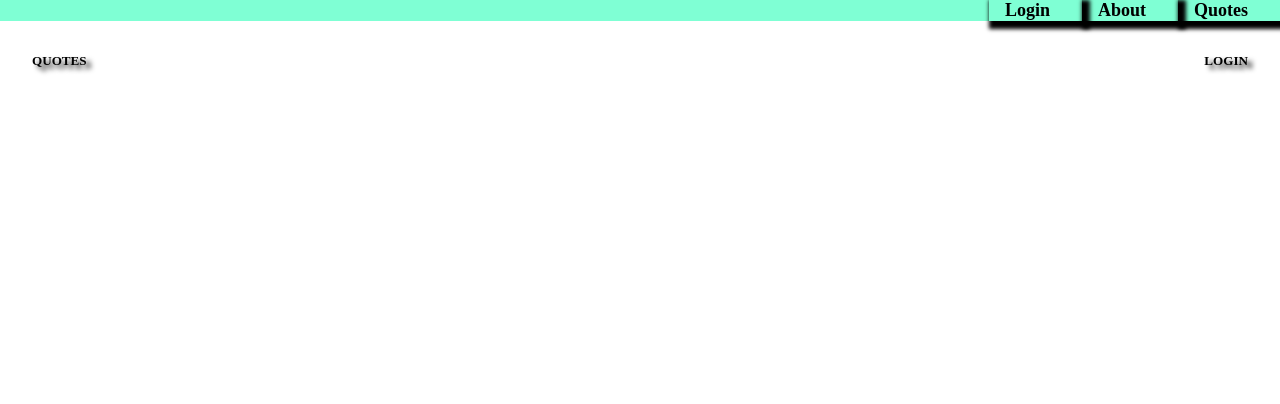
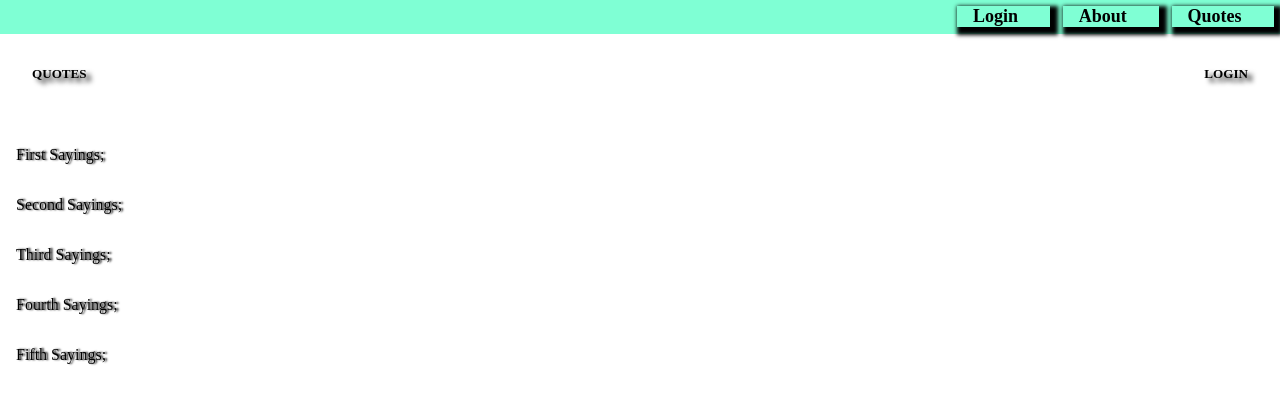
Before and after one commit to Geb54g/angular-project, an Angular app: page / in a window 1280 px wide. Shown: the top 404 px of the page. Built offline with nearby package versions, Linux system fonts and the light colour scheme.

Commit message:
st:adding of style to quotes

```diff
--- a/src/app/app.component.html
+++ b/src/app/app.component.html
@@ -3,4 +3,7 @@
   <h3>QUOTES</h3>
   <h3>LOGIN</h3>
 </div>
+<div class="quote">
+  <app-quote></app-quote>
+</div>
 <router-outlet></router-outlet>
--- a/src/app/header/header.component.css
+++ b/src/app/header/header.component.css
@@ -11,6 +11,8 @@ li{
     padding-left: 1rem;
     padding-right: 2rem;
     box-shadow: 4px 4px 4px 4px ;
+    margin: 0.4rem;
+    cursor: pointer;
 }
 li:hover{
     background-color: red;
--- a/src/app/quote/quote.component.css
+++ b/src/app/quote/quote.component.css
@@ -0,0 +1,7 @@
+li{
+    padding-top:2rem ;
+    padding-left: 1rem;
+    font-size: medium;
+    text-shadow: 2px 0px 2px ;
+    text-transform: capitalize;
+}
--- a/src/app/quote/quote.component.html
+++ b/src/app/quote/quote.component.html
@@ -1 +1,5 @@
-<p>quote works!</p>
+
+<ul *ngFor="let quote of quotes">
+    <li>{{quote.quote}}</li>
+
+</ul>
--- a/src/app/quote/quote.component.ts
+++ b/src/app/quote/quote.component.ts
@@ -1,19 +1,21 @@
-import { Component, OnInit } from '@angular/core';
-import { Quotez } from '../quotez';
+import { Component, OnInit } from '@angular/core'
+import { Sayings } from '../sayings'
 @Component({
   selector: 'app-quote',
   templateUrl: './quote.component.html',
   styleUrls: ['./quote.component.css']
 })
-export class QuoteComponent implements OnInit {
+export class QuoteComponent implements OnInit{
 
-quote:Quotez[] = [
-  new Quotez(1,'First Quote',0 ,0),
-  new Quotez(2,'Second Quote',0,0),
-  new Quotez(3,'Third Quote',0,0),
-  new Quotez(4,'Fourthng Quote',0,0),
+    quotes:Sayings[] =[
+      new Sayings(1, 'First Sayings;', 0,0),
+      new Sayings(2, 'Second Sayings;', 0,0),
+      new Sayings(3, 'Third Sayings;', 0,0),
+      new Sayings(4, 'Fourth Sayings;', 0,0),
+      new Sayings(5, 'Fifth Sayings;', 0,0),
+    ]
 
-]
+
   constructor() { }
 
   ngOnInit(): void {
--- a/src/app/quotez.ts
+++ b/src/app/quotez.ts
@@ -1,14 +1,3 @@
 export class Quotez {
 
-        id:number;
-        quote:string;
-        upvote: number;
-        downvotes:number;
-    constructor(id:number , quote:string, upvote: number,downvotes:number){
-        this.id = id
-        this.quote = quote
-        this.upvote = upvote
-        this.downvotes = downvotes
-    }
-
 }
--- /dev/null
+++ b/src/app/sayings.ts
@@ -0,0 +1,12 @@
+export class Sayings {
+    id:number;
+    quote:string;
+    upvote: number;
+    downvotes:number;
+constructor(id:number , quote:string, upvote: number,downvotes:number){
+    this.id = id
+    this.quote = quote
+    this.upvote = upvote
+    this.downvotes = downvotes
+}
+}
```
Also changed, not shown: 1 other file (tests, documents, lock files or other folders).
